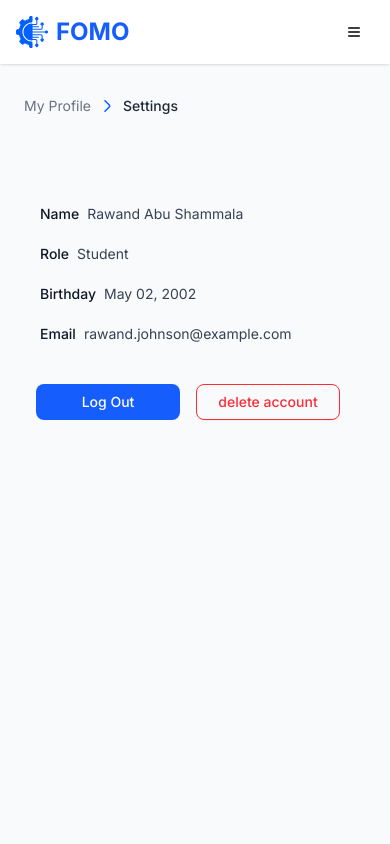
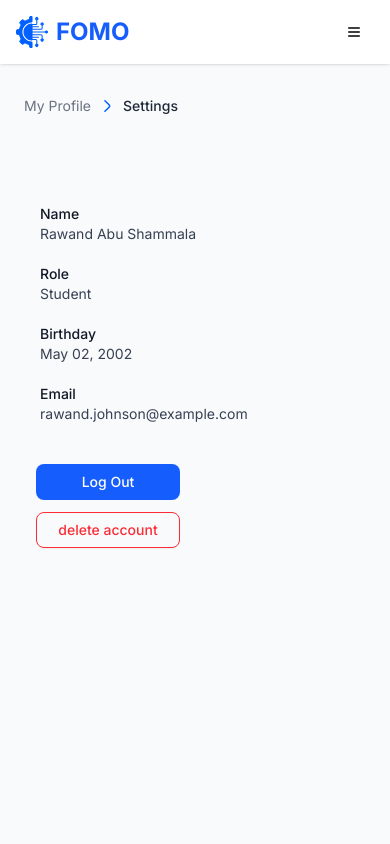
Before and after one commit to Rawand-abu-shammala/FOMO, a Next.js app: page /my-profile/settings in a window 390 px wide. Shown: the top 844 px of the page. Built offline with nearby package versions, Linux system fonts and the light colour scheme.

Commit message:
Fix responsive layout issues across application

```diff
--- a/src/app/components/CardMentors.tsx
+++ b/src/app/components/CardMentors.tsx
@@ -10,7 +10,7 @@ export default function Card({ slug, name, description, image }: Mentor) {
       href={`/mentors/${slug}`}
       className="block w-full max-w-xs sm:max-w-sm md:max-w-md lg:max-w-lg xl:max-w-xl mx-auto"
     >
-      <UICard className="flex flex-col items-center text-center bg-white rounded-2xl p-4 sm:p-6 shadow-md hover:shadow-lg transition-shadow w-full aspect-[3/2] border-none">
+      <UICard className="flex flex-col items-center text-center bg-white rounded-2xl p-4 sm:p-6 shadow-md hover:shadow-lg transition-shadow w-full sm:aspect-[3/2] border-none">
         {/* Avatar */}
         <div className="mt-4">
           <div className="w-24 h-24 sm:w-32 sm:h-32 md:w-40 md:h-40 lg:w-44 lg:h-44 rounded-full overflow-hidden mx-auto">
--- a/src/app/components/Footer.tsx
+++ b/src/app/components/Footer.tsx
@@ -31,7 +31,7 @@ export function Footer() {
           </div>
         </div>
 
-        <div className="flex flex-col lg:flex-row lg:items-start lg:space-x-24">
+        <div className="flex flex-col lg:flex-row lg:items-start lg:space-x-8 xl:space-x-24">
           {/* First list */}
           <div className="flex flex-col space-y-3 lg:mt-6">
             {['Home', 'About Us', 'Contact Us'].map(item => (
--- a/src/app/components/TrackCard.tsx
+++ b/src/app/components/TrackCard.tsx
@@ -36,13 +36,13 @@ export default function TrackCard({
         <div className="flex-1 flex flex-col justify-center items-start text-left p-4">
           {/* Title and heart icon row */}
           <div className="w-full flex justify-between items-center mb-2">
-            <h3 className="text-base font-semibold text-gray-900">
+            <h3 className="min-w-0 break-words text-base font-semibold text-gray-900">
               {title}
             </h3>
             <button
               onClick={toggleFavorite}
               aria-label={favorited ? 'Unfavorite' : 'Favorite'}
-              className="p-1 rounded-full bg-white hover:bg-gray-100 transition cursor-pointer"
+              className="shrink-0 p-1 rounded-full bg-white hover:bg-gray-100 transition cursor-pointer"
             >
               <Heart
                 filled={favorited}
--- a/src/app/components/auth/signup/StepOne.tsx
+++ b/src/app/components/auth/signup/StepOne.tsx
@@ -145,7 +145,7 @@ export default function StepOne({ data, onChange }: StepOneProps) {
 
       {/* Date of Birth */}
       <label className="block font-medium mb-2">Date Of Birth</label>
-      <div className="grid grid-cols-3 gap-4 mb-6">
+      <div className="grid grid-cols-3 gap-2 mb-6 sm:gap-4">
         {(['dd', 'mm', 'yyyy'] as const).map(field => (
           <div key={field} className="relative">
             <CalendarIcon className="absolute left-3 top-1/2 transform -translate-y-1/2 text-gray-400" />
--- a/src/app/components/mentors/BlogCard.tsx
+++ b/src/app/components/mentors/BlogCard.tsx
@@ -25,10 +25,10 @@ export function BlogCard({ post }: BlogCardProps) {
           />
           {/* Display first name and last name */}
           <div className="mt-2 flex flex-wrap justify-center gap-x-1">
-            <span className="text-sm font-medium text-gray-900 whitespace-nowrap">
+            <span className="text-sm font-medium text-gray-900 break-words">
               {firstName}
             </span>
-            <span className="text-sm font-medium text-gray-900 whitespace-nowrap">
+            <span className="text-sm font-medium text-gray-900 break-words">
               {lastName}
             </span>
           </div>
--- a/src/app/home/Hero.tsx
+++ b/src/app/home/Hero.tsx
@@ -39,7 +39,7 @@ export default function Hero({ role }: { role?: Role }) {
           alt={isMentor ? 'Mentor hero' : 'Hero'}
           width={600}
           height={400}
-          className="rounded-lg object-cover"
+          className="max-w-full h-auto rounded-lg object-cover"
           priority
         />
       </div>
--- a/src/app/login/page.tsx
+++ b/src/app/login/page.tsx
@@ -17,6 +17,7 @@ export default function LoginPage() {
           alt="login"
             width={500}
           height={500}
+          className="max-w-full h-auto"
         />
       </div>
       <div className="flex-1 flex items-center justify-center p-8">
--- a/src/app/mentors/[slug]/page.tsx
+++ b/src/app/mentors/[slug]/page.tsx
@@ -47,7 +47,7 @@ export default async function MentorProfile({
 
       <div className="flex flex-col-reverse lg:flex-row items-start gap-8 mt-6">
         {/* Left: Info */}
-        <div className="flex-1 p-8 space-y-8">
+        <div className="flex-1 p-4 sm:p-8 space-y-8 min-w-0">
           <div className="space-y-4">
             <div className="leading-relaxed">
               <span className="font-bold">Name:</span>{' '}
--- a/src/app/my-profile/settings/page.tsx
+++ b/src/app/my-profile/settings/page.tsx
@@ -51,28 +51,28 @@ export default function SettingsPage() {
       <div className="container mx-auto px-4 text-sm text-gray-500 mb-4 space-y-5 text-gray-700">
 
         {/* <div className="space-y-5 text-gray-700"> */}
-          <div className="flex items-center">
+          <div className="flex flex-col items-start sm:flex-row sm:items-center">
             <span className="font-medium text-gray-900">Name</span>
-            <span className="ml-2">{userInfo.name}</span>
+            <span className="ml-0 min-w-0 max-w-full break-words sm:ml-2">{userInfo.name}</span>
           </div>
-          <div className="flex items-center">
+          <div className="flex flex-col items-start sm:flex-row sm:items-center">
             <span className="font-medium text-gray-900">Role</span>
-            <span className="ml-2">{userInfo.role}</span>
+            <span className="ml-0 min-w-0 max-w-full break-words sm:ml-2">{userInfo.role}</span>
           </div>
-          <div className="flex items-center">
+          <div className="flex flex-col items-start sm:flex-row sm:items-center">
             <span className="font-medium text-gray-900">Birthday</span>
-            <span className="ml-2">{userInfo.birthday}</span>
+            <span className="ml-0 min-w-0 max-w-full break-words sm:ml-2">{userInfo.birthday}</span>
           </div>
-          <div className="flex items-center">
+          <div className="flex flex-col items-start sm:flex-row sm:items-center">
             <span className="font-medium text-gray-900">Email</span>
-            <span className="ml-2">{userInfo.email}</span>
+            <span className="ml-0 min-w-0 max-w-full break-words sm:ml-2">{userInfo.email}</span>
           </div>
         </div>
 
         {/* <div className="container mx-auto px-4 py-8 text-sm text-gray-500 mb-4 flex items-center pl-6"> */}
 
 
-        <div className="container mx-auto mt-10 flex space-x-4 pl-3">
+        <div className="container mx-auto mt-10 flex flex-col gap-3 pl-3 sm:flex-row sm:space-x-4 sm:gap-0">
           <Button
             onClick={handleLogout}
             className="w-36 py-3 rounded-md bg-blue-600 hover:bg-blue-700 text-white cursor-pointer"
--- a/src/app/privacy-policy/page.tsx
+++ b/src/app/privacy-policy/page.tsx
@@ -8,7 +8,7 @@ import { sections } from "../utils/privacyPolicy";
 export default function PrivacyPolicyPage() {
   return (
     <main className="w-full mt-8 p-6 overflow-visible">
-      <div className="relative w-4/5 ml-4 md:ml-10 mb-8 overflow-visible">
+      <div className="relative w-full max-w-7xl mx-auto mb-8 px-4 md:px-10 overflow-visible">
         <div className="flex flex-col md:flex-row gap-6">
           <div className="w-full md:w-2/3 text-left space-y-4">
             <h1 className="text-4xl font-bold">Privacy Policy</h1>
@@ -22,7 +22,7 @@ export default function PrivacyPolicyPage() {
           </div>
 
           <div className="relative w-full mt-6 md:mt-0 md:w-1/3">
-            <div className="relative md:absolute md:top-0 md:right-[-80px] lg:right-[-160px] w-full overflow-visible">
+            <div className="relative md:absolute md:top-0 md:right-0 2xl:right-[-160px] w-full max-w-md mx-auto overflow-visible">
               <Image
                 src="/assets/images/privacy-policy.svg"
                 alt="Privacy Illustration"
@@ -36,7 +36,7 @@ export default function PrivacyPolicyPage() {
         </div>
       </div>
 
-      <div className="w-4/5 ml-4 md:ml-10 space-y-8 text-left">
+      <div className="w-full max-w-7xl mx-auto px-4 md:px-10 space-y-8 text-left">
         {sections.map((section: Section) => (
           <section key={section.title} className="space-y-4">
             <h2 className="text-2xl font-semibold">{section.title}</h2>
```
